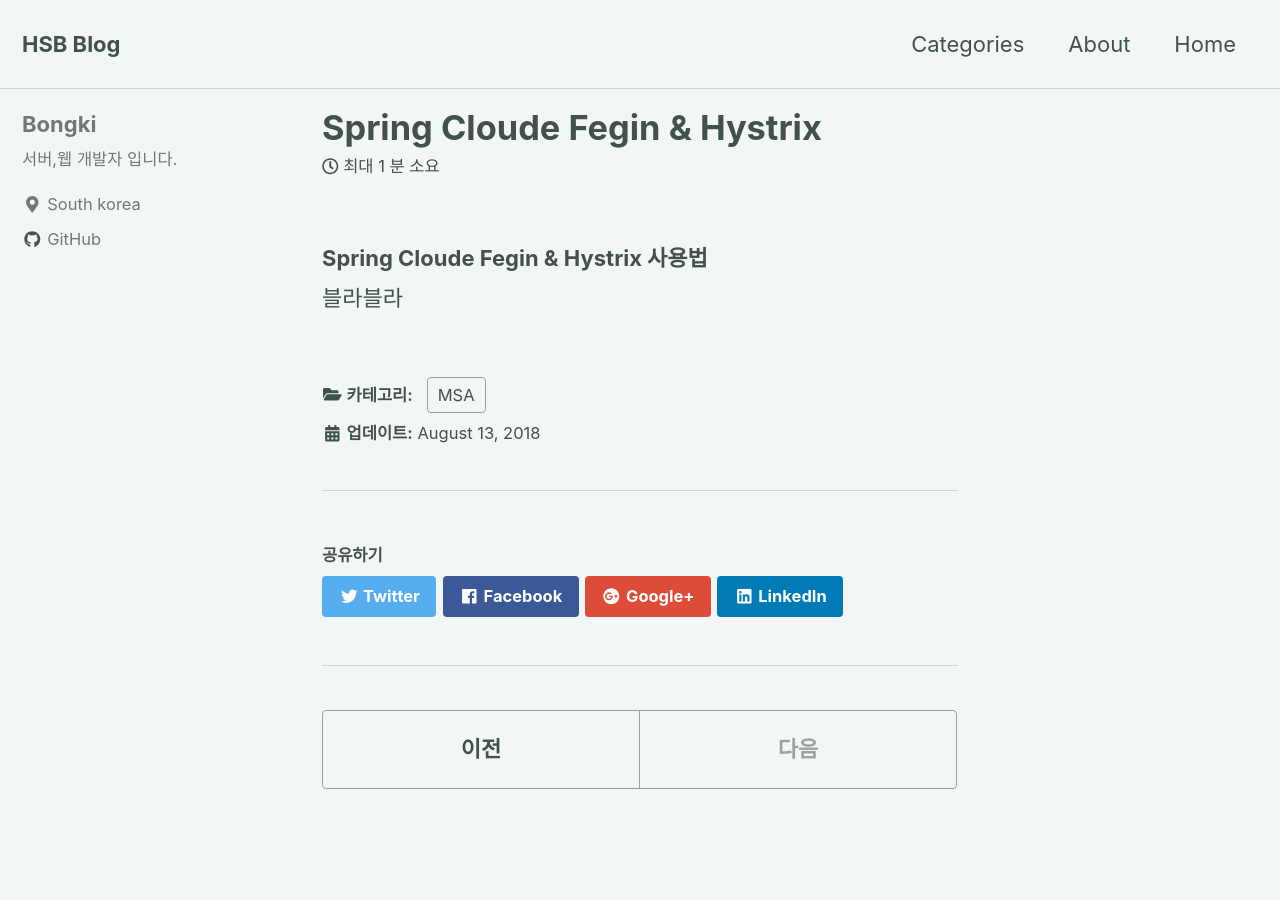
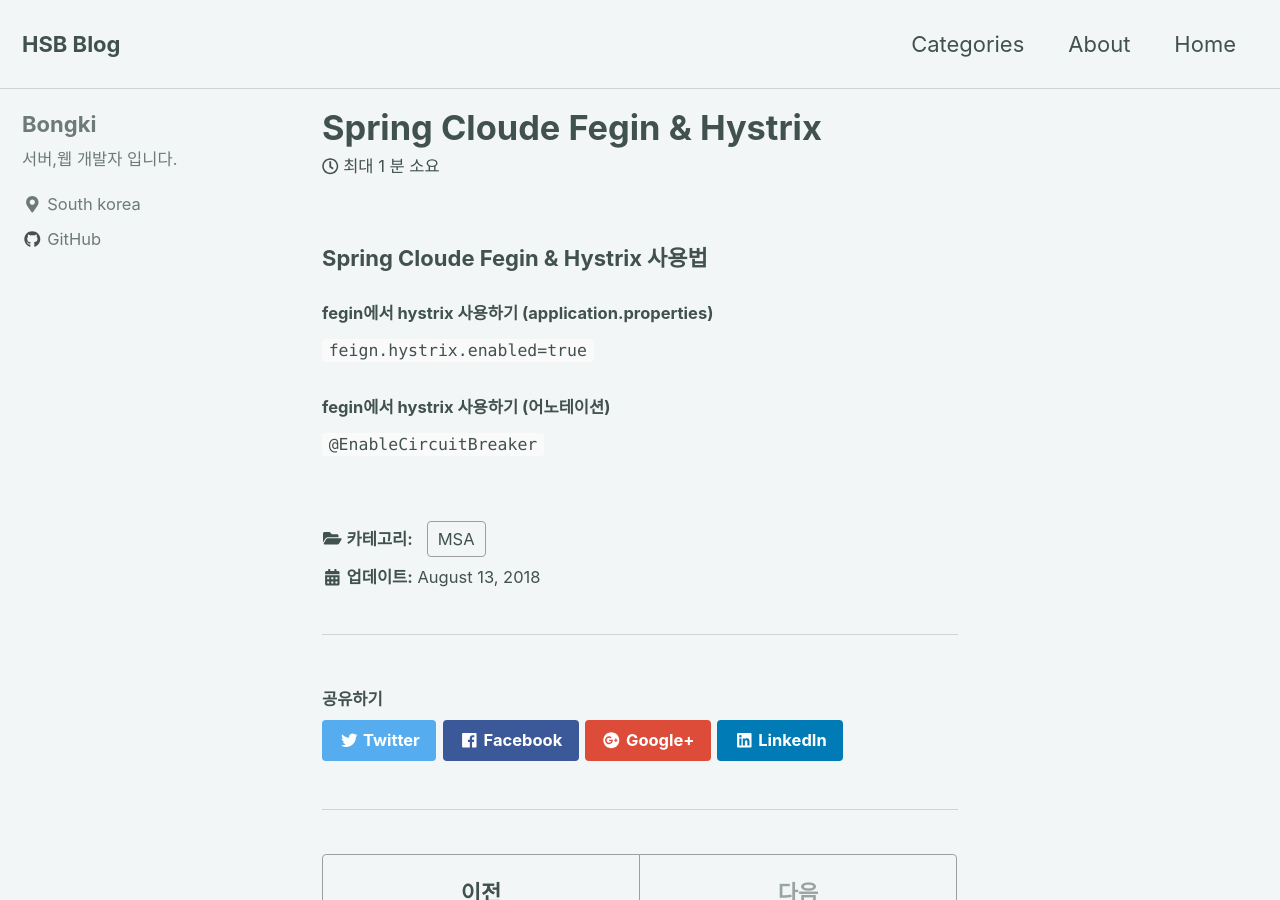
Before and after one commit to hsb0202/hsb0202.github.io, a Jekyll site: the page built from _posts/2018-08-13-fegin-blog.md, in a window 1280 px wide and 900 px high. Built offline with Jekyll 4.4.1, drawn with Linux system fonts in a browser that asks for light colours; nearby versions of some CDN libraries.

Commit message:
Update 2018-08-13-fegin-blog.md

````diff
--- a/_posts/2018-08-13-fegin-blog.md
+++ b/_posts/2018-08-13-fegin-blog.md
@@ -5,4 +5,11 @@ categories: [MSA]
 
 ### Spring Cloude Fegin & Hystrix 사용법
 
-블라블라
+
+
+
+#### fegin에서 hystrix 사용하기 (application.properties)
+``` feign.hystrix.enabled=true ```
+
+#### fegin에서 hystrix 사용하기 (어노테이션)
+``` @EnableCircuitBreaker ```
````
